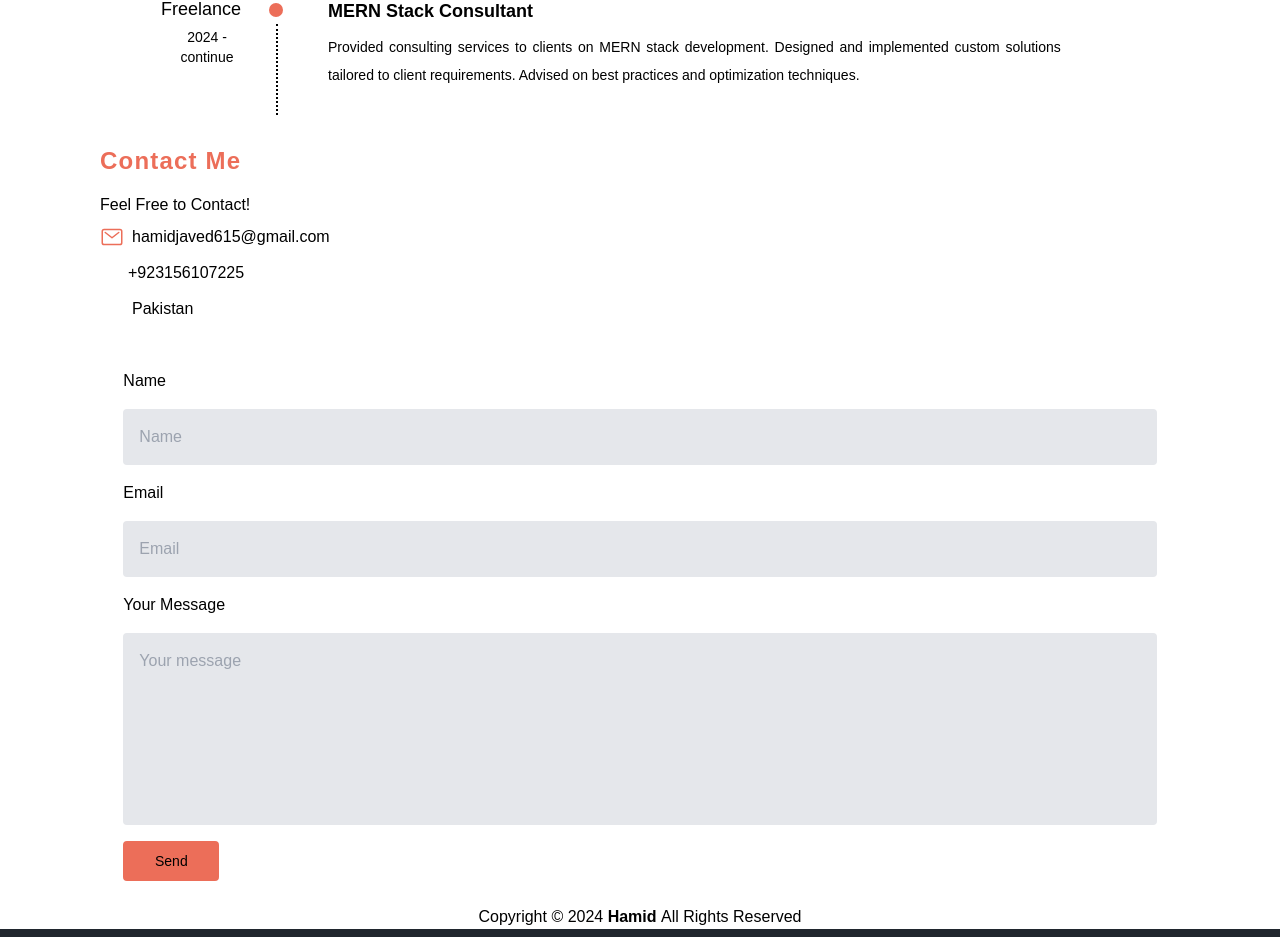
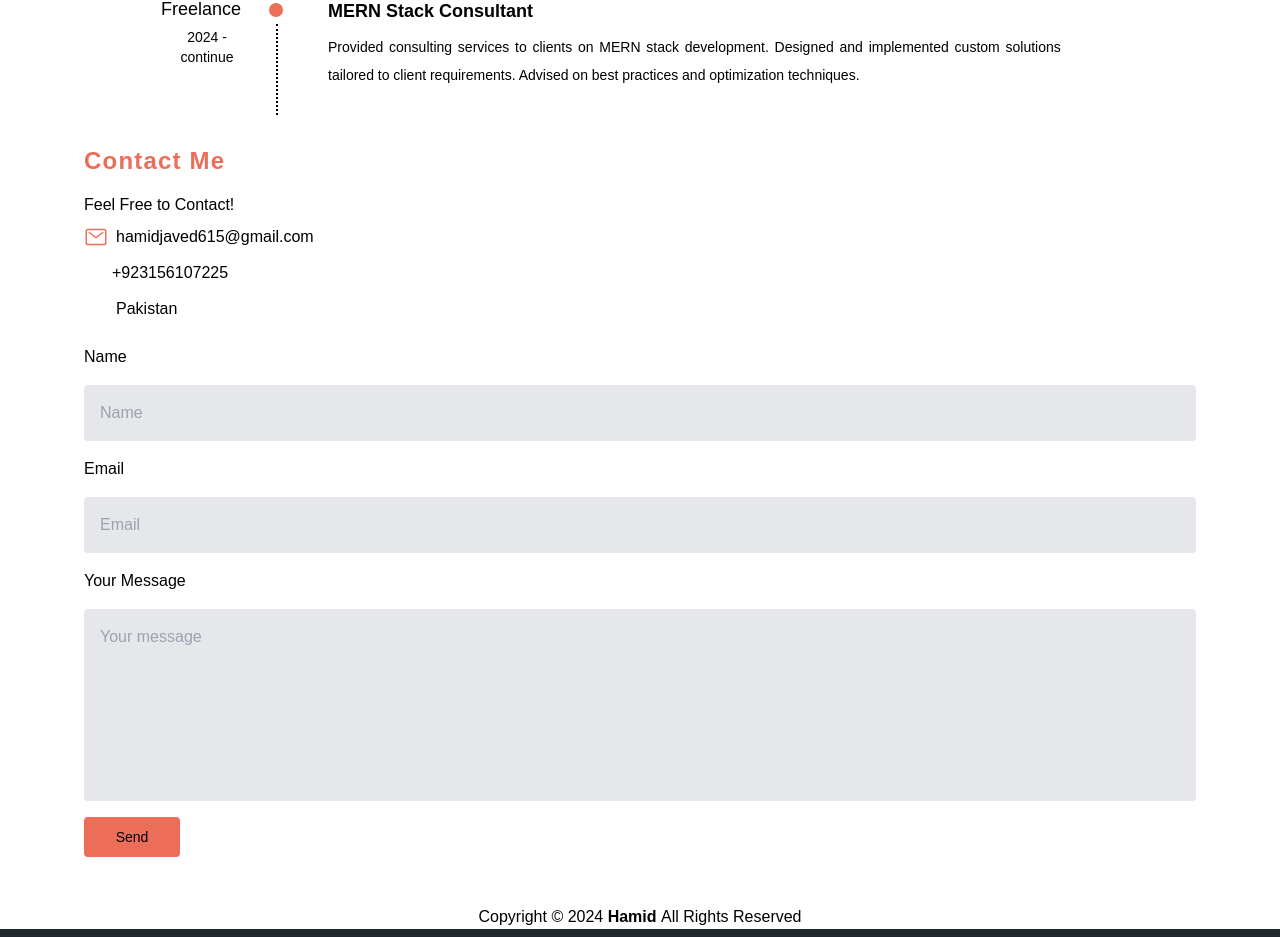
Before and after one commit to Hamid-javed/my-portfolio, a React (Create React App) app: page / in a window 1280 px wide. Shown: the part 2833-3770 px from the top of the page. Built offline with nearby package versions, Linux system fonts and the light colour scheme; some icons are missing.

Commit message:
project completed

```diff
--- a/src/components/Contact.js
+++ b/src/components/Contact.js
@@ -147,9 +147,9 @@ function Contact() {
   }, [result]);
 
   return (
-    <div id='contact' className='flex sm:px-5 mt-10 tm:py-0 sm:py-0 sm:mt-14 tm:flex-col gap-20 sm:gap-6 tm:gap-6 sm:flex-col'>
+    <div id='contact' className='flex-col sm:px-5 mt-10 tm:py-0 sm:py-0 sm:mt-14 tm:flex-col gap-20 sm:gap-6 tm:gap-6 sm:flex-col'>
       {/* Left Section */}
-      <div className='flex flex-col pl-20 w-full tm:w-full sm:w-full tm:mb-6 sm:mb-6'>
+      <div className='flex flex-col px-6 lg:pl-16 w-full mb-6'>
         <h1 className='text-[#ec6e59] tracking-wider font-semibold text-lg lg:text-2xl sm:text-sm sm:w-full'>
           Contact Me
         </h1>
@@ -174,7 +174,7 @@ function Contact() {
 
       {/* Form Section */}
       <div className='flex justify-center w-full'>
-        <form className='flex flex-col gap-4 tm:w-full sm:w-full lg:w-10/12' onSubmit={onSubmit}>
+        <form className='flex flex-col gap-4 px-6 lg:px-16 w-full' onSubmit={onSubmit}>
           <label htmlFor="name">Name</label>
           <input
             id="name"
@@ -211,7 +211,7 @@ function Contact() {
       </div>
 
       {/* Footer Section */}
-      <div className='flex justify-center items-center font-light text-xs sm:text-base'>
+      <div className='flex justify-center items-center font-light text-xs sm:text-base mt-12 mb-2'>
         Copyright © 2024
         <span className='font-semibold'>&nbsp;Hamid&nbsp;</span>
         All Rights Reserved
```
Also changed, not shown: 1 other file (tests, documents, lock files or other folders).
